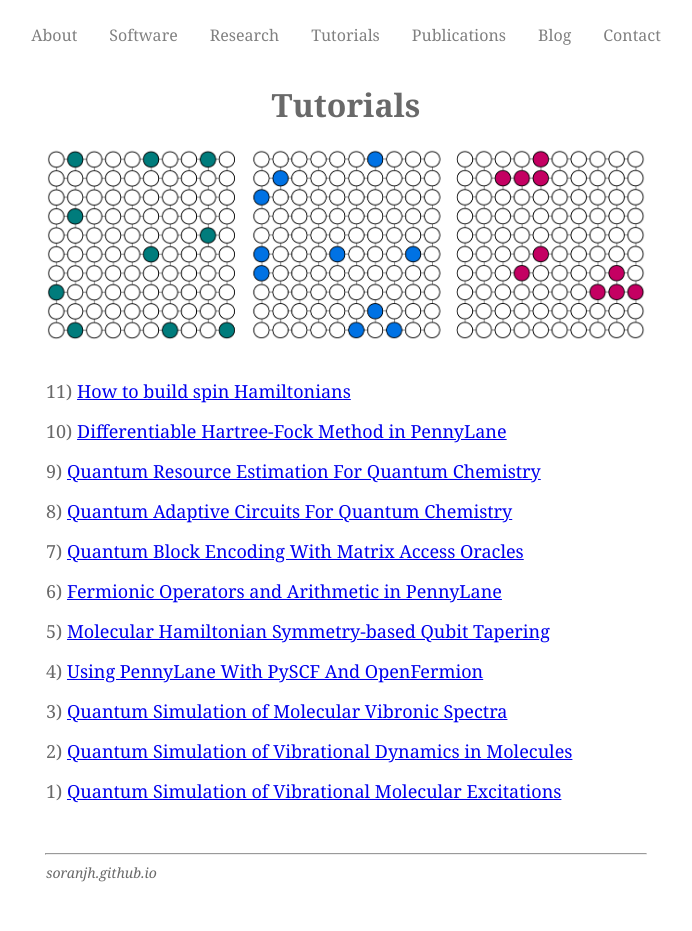
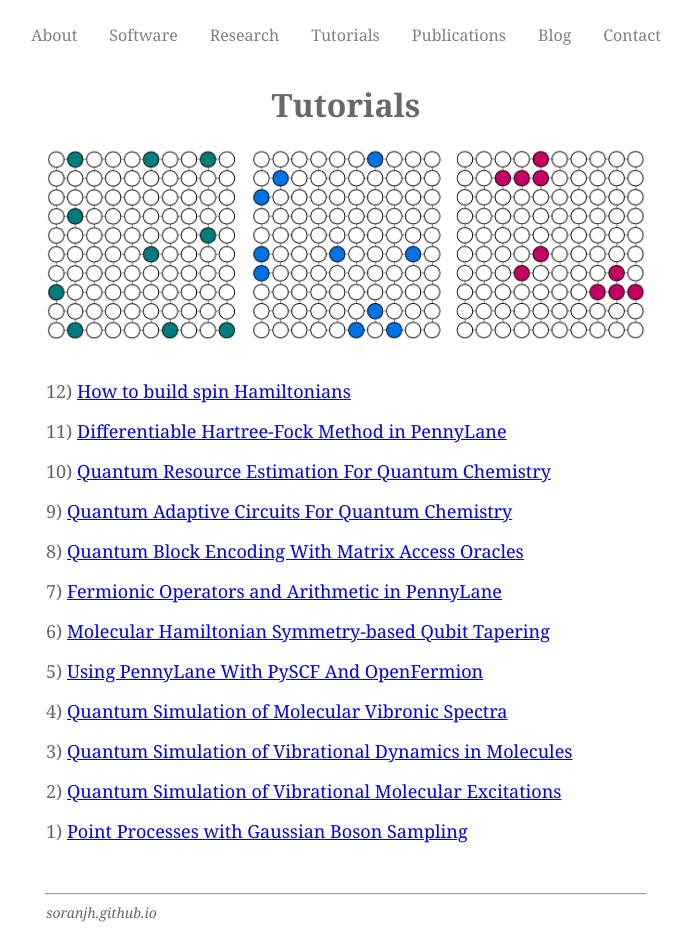
Before and after one commit to thinhnc1975/soranjh.github.io, a Jekyll site: the page built from tutorials.html, in a window 1280 px wide. Shown: the whole page, without its empty margins (294-986 px from the left). Built offline with Jekyll 4.4.1, drawn with Linux system fonts in a browser that asks for light colours; before the commit the page ends 900 px from its top, so only the background shows below that.

Commit message:
update tutorials

```diff
--- a/research.html
+++ b/research.html
@@ -15,7 +15,7 @@ do not yet have a quantum computer capable of performing useful computations fas
 computers, the advent of such devices will enable calculations at speeds orders of magnitude greater
 than those achievable with our most advanced supercomputers. For further information on quantum
 algorithms that facilitate these computations, please refer to the following references in the
-publications page:
+Publications page:
 <a href="https://arxiv.org/abs/1811.04968/">15</a>,
 <a href="https://arxiv.org/abs/1906.11972/">18</a>,
 <a href="https://arxiv.org/abs/1912.07634/">19</a>,
@@ -34,7 +34,7 @@ publications page:
 
 <h2 style="margin: auto; width: 600px; margin-top: 20px; margin-bottom: 0px">{{ "Quantum Chemistry" }}</h2>
 <p style="margin: auto; width: 600px; margin-top: 20px; margin-bottom: 40px; line-height=20px">
-Molecules and materials can be simulated by constructing them from their subatomic components using the principles of quantum mechanics. These simulations provide valuable information about the electronic structure and chemical properties of materials that are typically difficult to obtain through experimental methods. Quantum chemical simulations are routinely performed to investigate the mechanisms of chemical reactions and explore the atomistic structure of nanosystems, which are essential for understanding fundamental chemical processes in both nature and technology. For more details on the application of molecular quantum simulations, please refer to the following references in the publications page:
+Molecules and materials can be simulated by constructing them from their subatomic components using the principles of quantum mechanics. These simulations provide valuable information about the electronic structure and chemical properties of materials that are typically difficult to obtain through experimental methods. Quantum chemical simulations are routinely performed to investigate the mechanisms of chemical reactions and explore the atomistic structure of nanosystems, which are essential for understanding fundamental chemical processes in both nature and technology. For more details on the application of molecular quantum simulations, please refer to the following references in the Publications page:
 <a href="https://pubs.acs.org/doi/10.1021/ct300919h/">4</a>,
 <a href="https://onlinelibrary.wiley.com/doi/abs/10.1002/jcc.23677/">6</a>,
 <a href="https://journals.aps.org/prb/abstract/10.1103/PhysRevB.94.075406/">9</a>,
@@ -49,7 +49,7 @@ Molecules and materials can be simulated by constructing them from their subatom
 
 <h2 style="margin: auto; width: 600px; margin-top: 20px; margin-bottom: 0px"">{{ "Molecular Dynamics" }}</h2>
 <p style="margin: auto; width: 600px; margin-top: 20px; margin-bottom: 40px; line-height=20px">
-Molecules are not static entities with fixed structures; they exhibit internal dynamics, such as vibrations, and move through their environment, continuously interacting with other molecules. The behavior of molecules during chemical processes, like the diffusion of a drug through a cell membrane, can be simulated at the atomic level. These simulations generally treat atomic motion classically, while the interactions between atoms can be described using either quantum mechanics or classical force fields. Molecular dynamics simulations offer detailed atomistic insights, enhancing our understanding of chemical processes. For more information about these simulations, please refer to the following reference in the publications page:
+Molecules are not static entities with fixed structures; they exhibit internal dynamics, such as vibrations, and move through their environment, continuously interacting with other molecules. The behavior of molecules during chemical processes, like the diffusion of a drug through a cell membrane, can be simulated at the atomic level. These simulations generally treat atomic motion classically, while the interactions between atoms can be described using either quantum mechanics or classical force fields. Molecular dynamics simulations offer detailed atomistic insights, enhancing our understanding of chemical processes. For more information about these simulations, please refer to the following reference in the Publications page:
 <a href="https://pubs.acs.org/doi/10.1021/jp403984q/">3</a>,
 <a href="https://www.sciencedirect.com/science/article/abs/pii/S0009261414010756/">7</a>,
 <a href="https://journals.aps.org/prb/abstract/10.1103/PhysRevB.94.075406/">9</a>,
--- a/software.html
+++ b/software.html
@@ -8,7 +8,7 @@ title: Software
 <p style="margin: auto; width: 600px; margin-top: 20px; margin-bottom: 40px; line-height=20px">
 <a href="https://pennylane.ai/">PennyLane</a>
 <br><br>
-PennyLane is an open-source software library for differentiable programming of quantum computers. Please refer to the following tutorials in tutorials page for more details on modular building blocks of quantum algorithms and quantum chemistry features in PennyLane:
+PennyLane is an open-source software library for differentiable programming of quantum computers. Please refer to the following tutorials in the Tutorials page for more details on modular building blocks of quantum algorithms and quantum chemistry features in PennyLane:
 <a href="https://pennylane.ai/qml/demos/tutorial_qchem_external/">4</a>,
 <a href="https://pennylane.ai/qml/demos/tutorial_qubit_tapering/">5</a>,
 <a href="https://pennylane.ai/qml/demos/tutorial_fermionic_operators/">6</a>,
@@ -21,7 +21,7 @@ PennyLane is an open-source software library for differentiable programming of q
 <p style="margin: auto; width: 600px; margin-top: 20px; margin-bottom: 40px; line-height=20px">
 <a href="https://strawberryfields.ai/">Strawberry Fields</a>
 <br><br>
-Strawberry Fields is an open-source quantum programming library for photonic quantum computers. Please refer to the following tutorials in tutorials page for more details on the application layer and quantum chemistry features Strawberry Fields:
+Strawberry Fields is an open-source quantum programming library for photonic quantum computers. Please refer to the following tutorials in the Tutorials page for more details on the application layer and quantum chemistry features Strawberry Fields:
 <a href="https://strawberryfields.ai/photonics/apps/run_tutorial_excitations.html">1</a>,
 <a href="https://strawberryfields.ai/photonics/apps/run_tutorial_dynamics.html">2</a>,
 <a href="https://strawberryfields.ai/photonics/apps/run_tutorial_vibronic.html">3</a>.
--- a/tutorials.html
+++ b/tutorials.html
@@ -7,27 +7,29 @@ title: Tutorials
 
 <p style="margin: auto; width: 600px; margin-top: 40px; line-height=20px">
 
-11) <a href="https://pennylane.ai/qml/demos/tutorial_how_to_build_spin_hamiltonians/"> How to build spin Hamiltonians </a>
+12) <a href="https://pennylane.ai/qml/demos/tutorial_how_to_build_spin_hamiltonians/"> How to build spin Hamiltonians </a>
 <br><br>
-10) <a href="https://pennylane.ai/qml/demos/tutorial_differentiable_HF/"> Differentiable Hartree-Fock Method in PennyLane </a>
+11) <a href="https://pennylane.ai/qml/demos/tutorial_differentiable_HF/"> Differentiable Hartree-Fock Method in PennyLane </a>
 <br><br>
-9) <a href="https://pennylane.ai/qml/demos/tutorial_resource_estimation/"> Quantum Resource Estimation For Quantum Chemistry </a>
+10) <a href="https://pennylane.ai/qml/demos/tutorial_resource_estimation/"> Quantum Resource Estimation For Quantum Chemistry </a>
 <br><br>
-8) <a href="https://pennylane.ai/qml/demos/tutorial_adaptive_circuits/"> Quantum Adaptive Circuits For Quantum Chemistry </a>
+9) <a href="https://pennylane.ai/qml/demos/tutorial_adaptive_circuits/"> Quantum Adaptive Circuits For Quantum Chemistry </a>
 <br><br>
-7) <a href="https://pennylane.ai/qml/demos/tutorial_block_encoding/"> Quantum Block Encoding With Matrix Access Oracles </a>
+8) <a href="https://pennylane.ai/qml/demos/tutorial_block_encoding/"> Quantum Block Encoding With Matrix Access Oracles </a>
 <br><br>
-6) <a href="https://pennylane.ai/qml/demos/tutorial_fermionic_operators/"> Fermionic Operators and Arithmetic in PennyLane </a>
+7) <a href="https://pennylane.ai/qml/demos/tutorial_fermionic_operators/"> Fermionic Operators and Arithmetic in PennyLane </a>
 <br><br>
-5) <a href="https://pennylane.ai/qml/demos/tutorial_qubit_tapering/"> Molecular Hamiltonian Symmetry-based Qubit Tapering</a>
+6) <a href="https://pennylane.ai/qml/demos/tutorial_qubit_tapering/"> Molecular Hamiltonian Symmetry-based Qubit Tapering</a>
 <br><br>
-4) <a href="https://pennylane.ai/qml/demos/tutorial_qchem_external/"> Using PennyLane With PySCF And OpenFermion </a>
+5) <a href="https://pennylane.ai/qml/demos/tutorial_qchem_external/"> Using PennyLane With PySCF And OpenFermion </a>
 <br><br>
-3) <a href="https://strawberryfields.ai/photonics/apps/run_tutorial_vibronic.html"> Quantum Simulation of Molecular Vibronic Spectra </a>
+4) <a href="https://strawberryfields.ai/photonics/apps/run_tutorial_vibronic.html"> Quantum Simulation of Molecular Vibronic Spectra </a>
 <br><br>
-2) <a href="https://strawberryfields.ai/photonics/apps/run_tutorial_dynamics.html"> Quantum Simulation of Vibrational Dynamics in Molecules </a>
+3) <a href="https://strawberryfields.ai/photonics/apps/run_tutorial_dynamics.html"> Quantum Simulation of Vibrational Dynamics in Molecules </a>
 <br><br>
-1) <a href="https://strawberryfields.ai/photonics/apps/run_tutorial_excitations.html"> Quantum Simulation of Vibrational Molecular Excitations </a>
+2) <a href="https://strawberryfields.ai/photonics/apps/run_tutorial_excitations.html"> Quantum Simulation of Vibrational Molecular Excitations </a>
+<br><br>
+1) <a href="https://strawberryfields.ai/photonics/apps/run_tutorial_points.html"> Point Processes with Gaussian Boson Sampling </a>
 
 </p>
 
```
